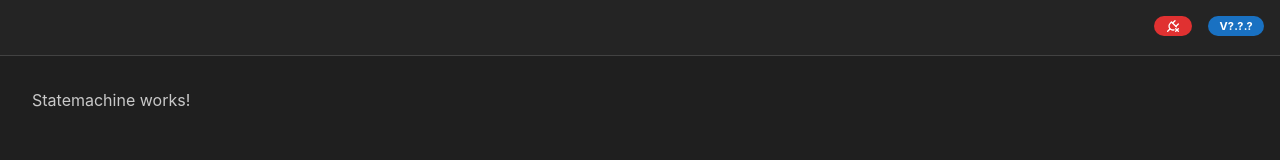
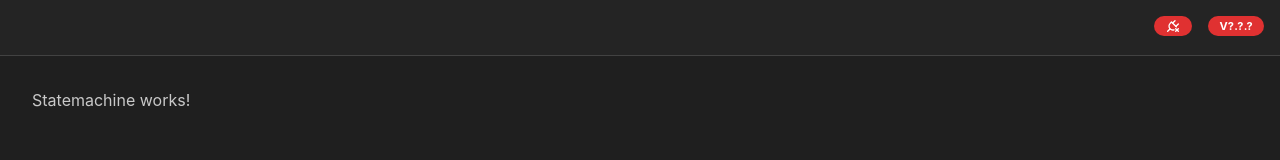
Before and after one commit to aris-space/asteria-mission-control, a React (Vite) app in the folder ui/: page /statemachine in a window 1280 px wide. Shown: the top 160 px of the page. Built offline with nearby package versions, Linux system fonts and the light colour scheme; no server answers; what @mantine/vanilla-extract would draw is missing.

Commit message:
feat: indicator when backend connection is down

```diff
--- a/ui/src/layout.tsx
+++ b/ui/src/layout.tsx
@@ -9,6 +9,7 @@ export function Layout(props: PropsWithChildren) {
   const { data } = useInfo();
 
   const hasLatency = isFinite(latency);
+  const hasVersion = !!data?.version;
 
   return (
     <AppShell padding="xl" header={{ height: "3.5rem" }}>
@@ -37,12 +38,14 @@ export function Layout(props: PropsWithChildren) {
               </Tooltip>
               <Tooltip
                 label={
-                  data?.version
+                  hasVersion
                     ? `Using backend version ${data.version}`
                     : "Unable to get backend version"
                 }
               >
-                <Badge size={"md"}>{data?.version ?? "v?.?.?"}</Badge>
+                <Badge color={hasVersion ? "blue" : "red"} size={"md"}>
+                  {data?.version ?? "v?.?.?"}
+                </Badge>
               </Tooltip>
             </Flex>
           </Flex>
```
